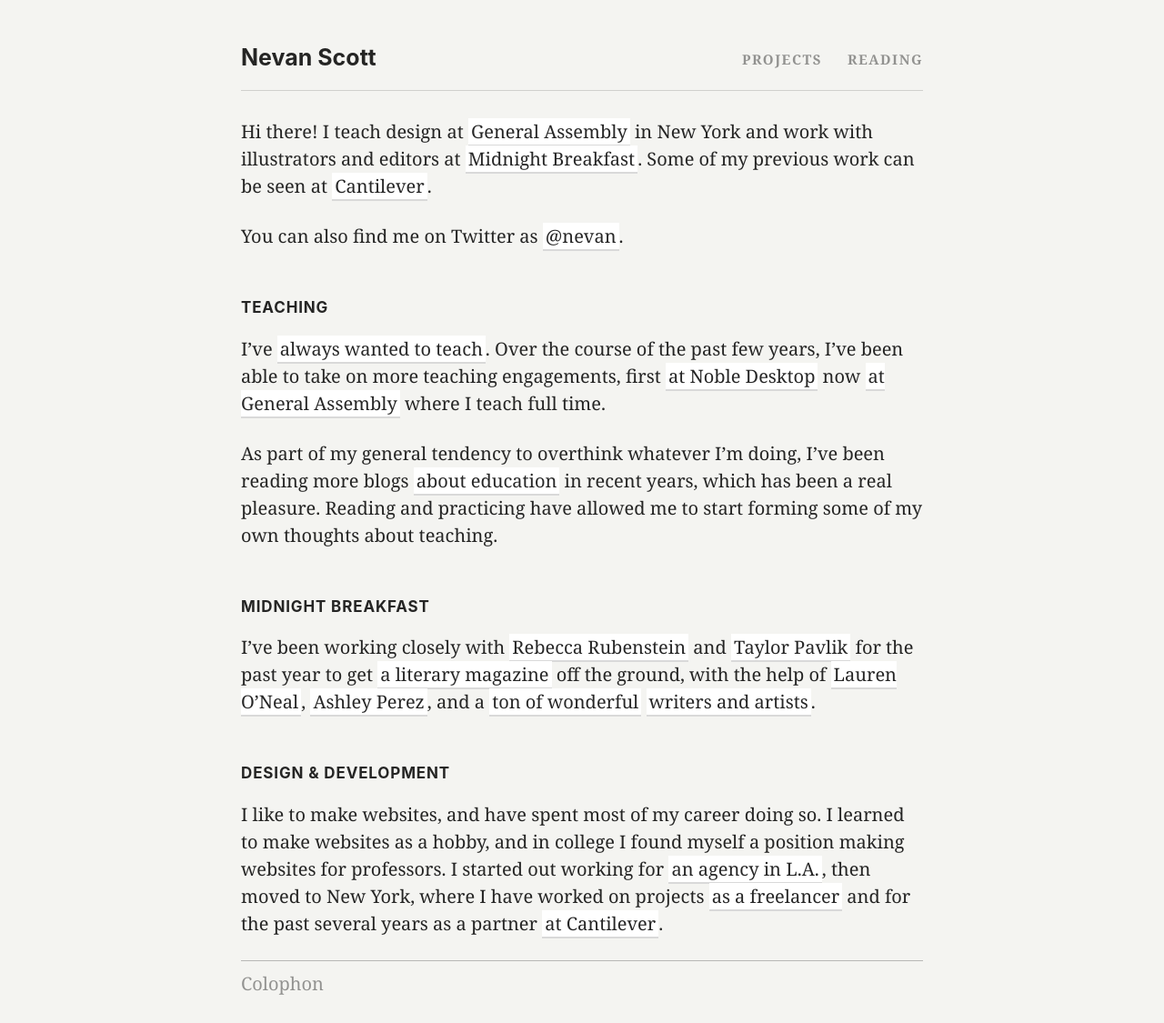
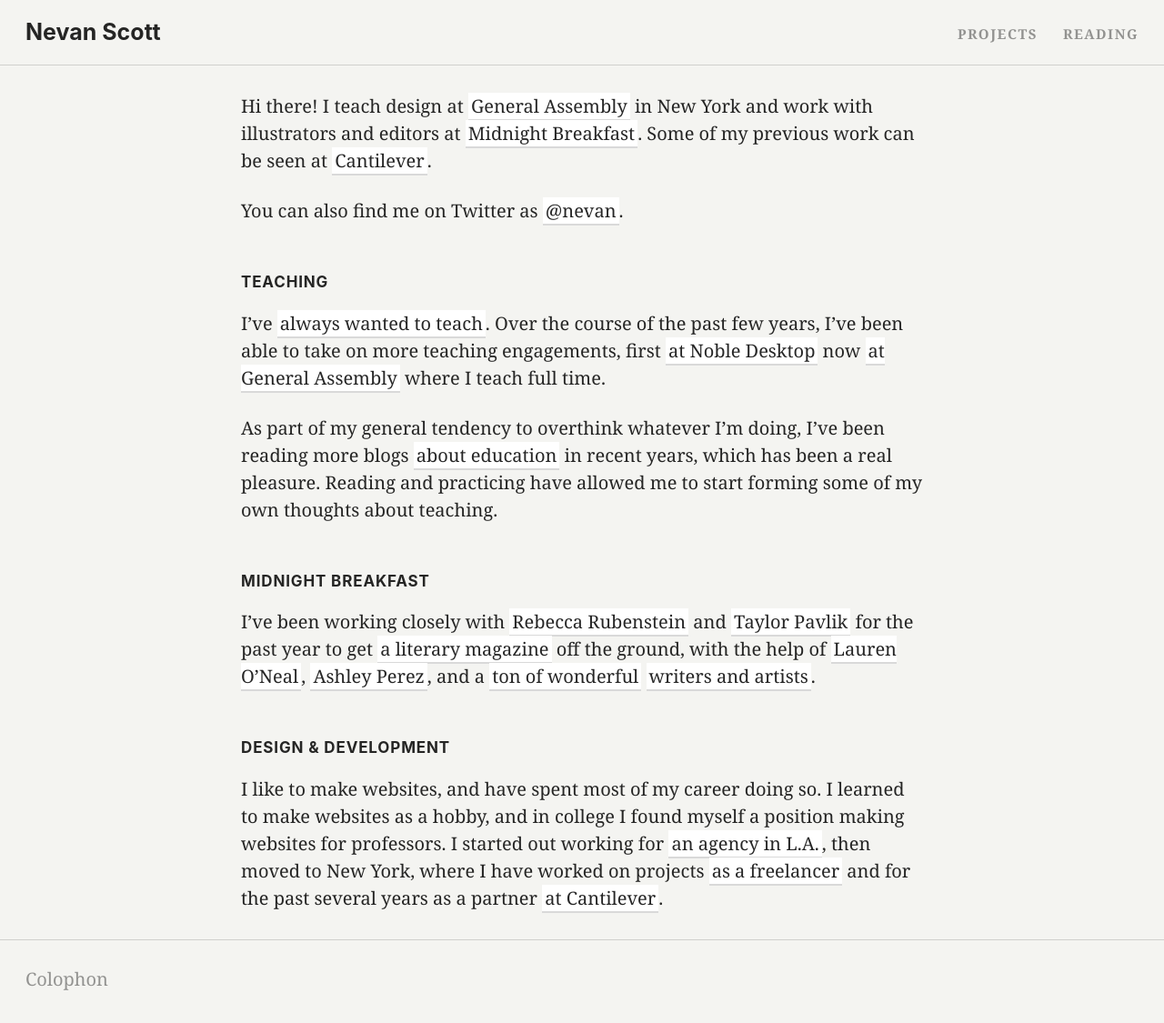
Before and after one commit to nevanscott/nevanscott.github.io, a Jekyll site: the page built from index.md, in a window 1280 px wide. Shown: the whole page at 91% size. Built offline with Jekyll 4.4.1, drawn with Linux system fonts in a browser that asks for light colours.

Commit message:
header and footer design changes

```diff
--- a/_includes/main.scss
+++ b/_includes/main.scss
@@ -16,19 +16,29 @@ body {
 	line-height: 1.4;
 	margin: 0;
 	min-height: 100%;
-	padding: .7em;
+	padding-bottom: .7em;
+	padding-top: .7em;
 	@media #{$ssm} {
 		font-size: 20px;
 		line-height: 1.5;
-		padding: 1.4em;
+		padding-bottom: 1.4em;
+		padding-top: 0;
 	}
 }
 
 header, main, section, footer {
 	margin: auto;
-	max-width: 37.5em;
+	padding-left: .7em;
+	padding-right: .7em;
 	position: relative;
 	z-index: 2;
+	@media #{$ssm} {
+		padding-left: 1.4em;
+		padding-right: 1.4em;
+	}
+}
+main, section {
+	max-width: 37.5em;
 }
 
 hr {
@@ -121,6 +131,15 @@ header {
   }
 }
 
+footer {
+  border-top: 1px solid rgba(0,0,0,.15);
+  margin-top: 1.5em;
+  padding-top: .7em;
+	@media #{$ssm} {
+	  padding-top: 1.4em;
+	}
+}
+
 iframe {
   $scale: 0.45;
   $height: 50vh;
--- a/_layouts/default.html
+++ b/_layouts/default.html
@@ -22,7 +22,6 @@
 		{{ content }}
 	</main>
 	<footer>
-	  <hr />
 	  <nav>
 	    <a href="/colophon/">Colophon</a>
 	  </nav>
```
